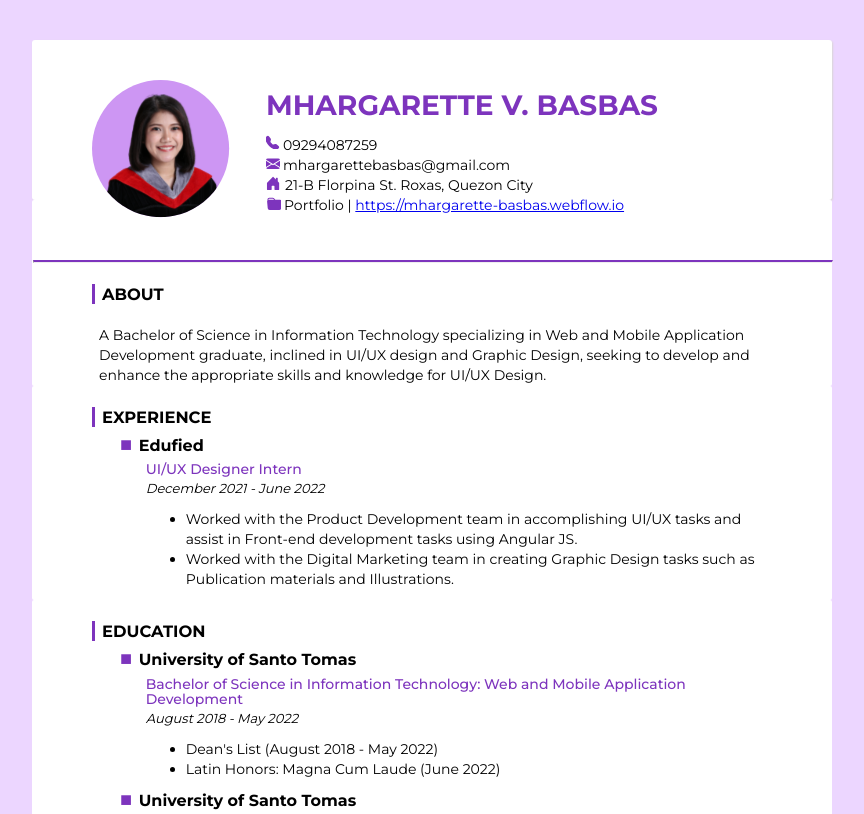
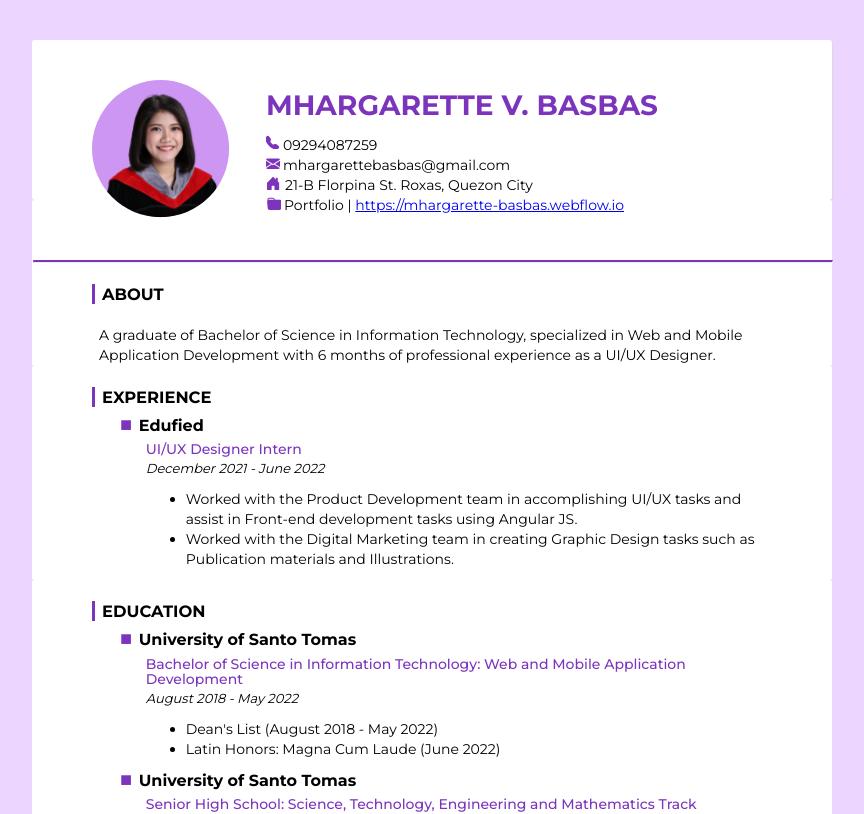
Before and after one commit to mvbasbas/resume, a React (Create React App) app: page / in a window 1280 px wide. Shown: the top 814 px of the page, without its empty margins (208-1072 px from the left). Built offline with nearby package versions, Linux system fonts and the light colour scheme.

Commit message:
update about

```diff
--- a/src/components/Personal.js
+++ b/src/components/Personal.js
@@ -13,8 +13,7 @@ class Personal extends React.Component{
 
                         <div className = "About-text">
 
-                            A Bachelor of Science in Information Technology specializing in Web and Mobile Application Development graduate,
-                            inclined in UI/UX design and Graphic Design, seeking to develop and enhance the appropriate skills and knowledge for UI/UX Design.
+                        A graduate of Bachelor of Science in Information Technology, specialized in Web and Mobile Application Development with 6 months of professional experience as a UI/UX Designer.
                         </div>
 
 
```
